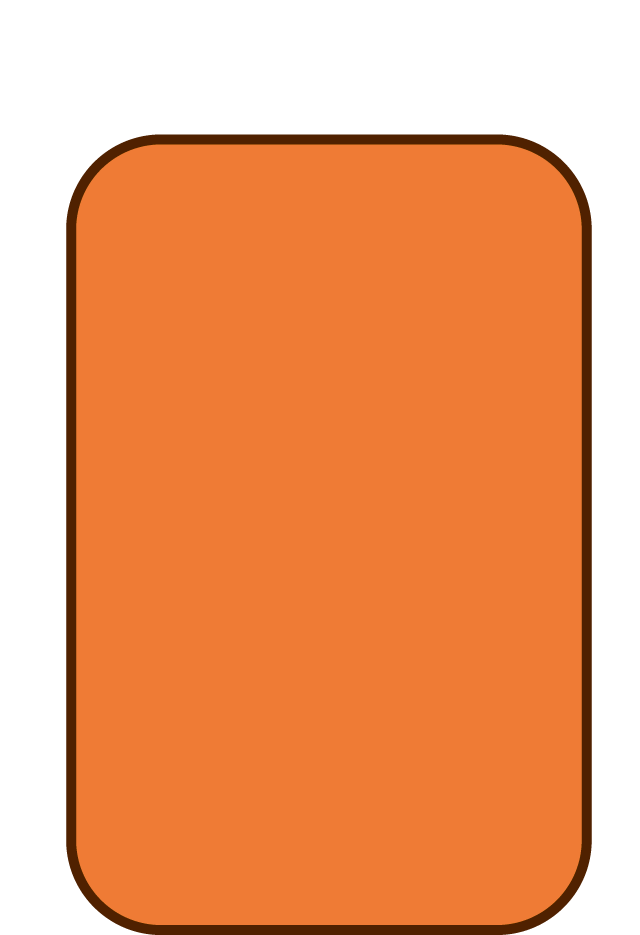
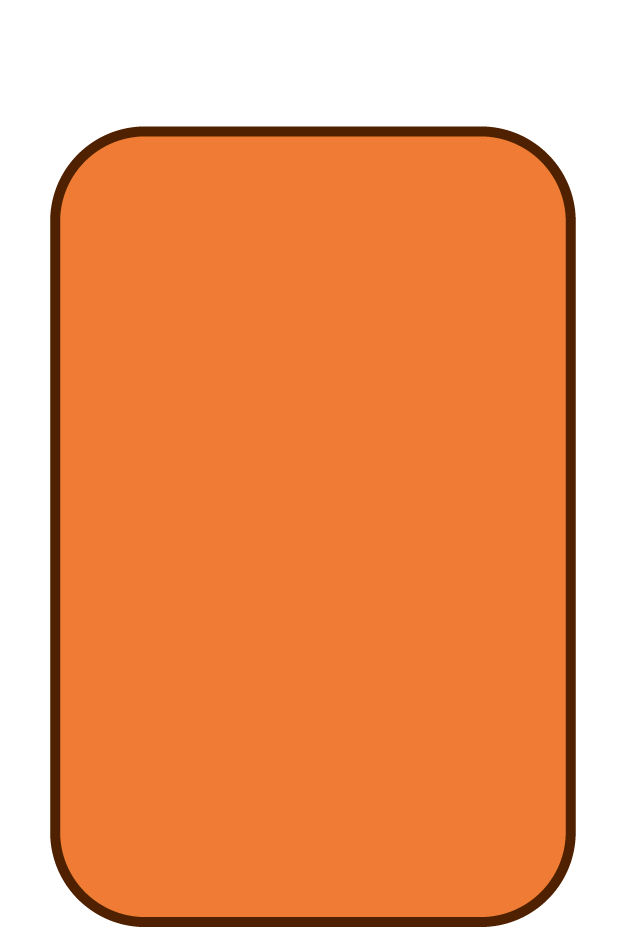
Before and after one commit to snuty/hello-world, a plain HTML site: page index.html in a window 1280 px wide. Shown: the top 935 px of the page, without its empty margins (46-686 px from the left). Drawn offline with nearby package versions, Linux system fonts and the light colour scheme.

Commit message:
Update style.css

```diff
--- a/style.css
+++ b/style.css
@@ -1,5 +1,4 @@
 #scherm1 {
-    margin: 1rem 0 0 1rem;
     border: 0px;
     background-color: transparent;
     color: white;
```
